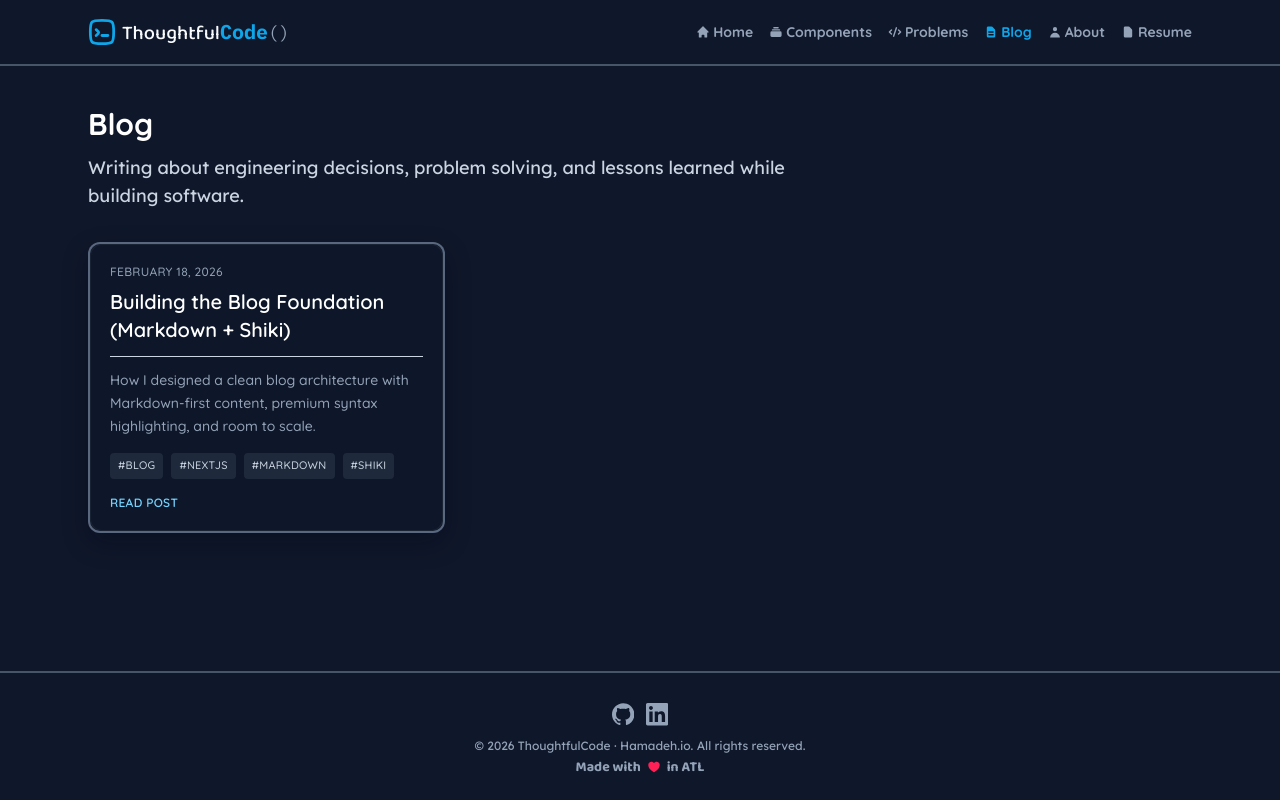
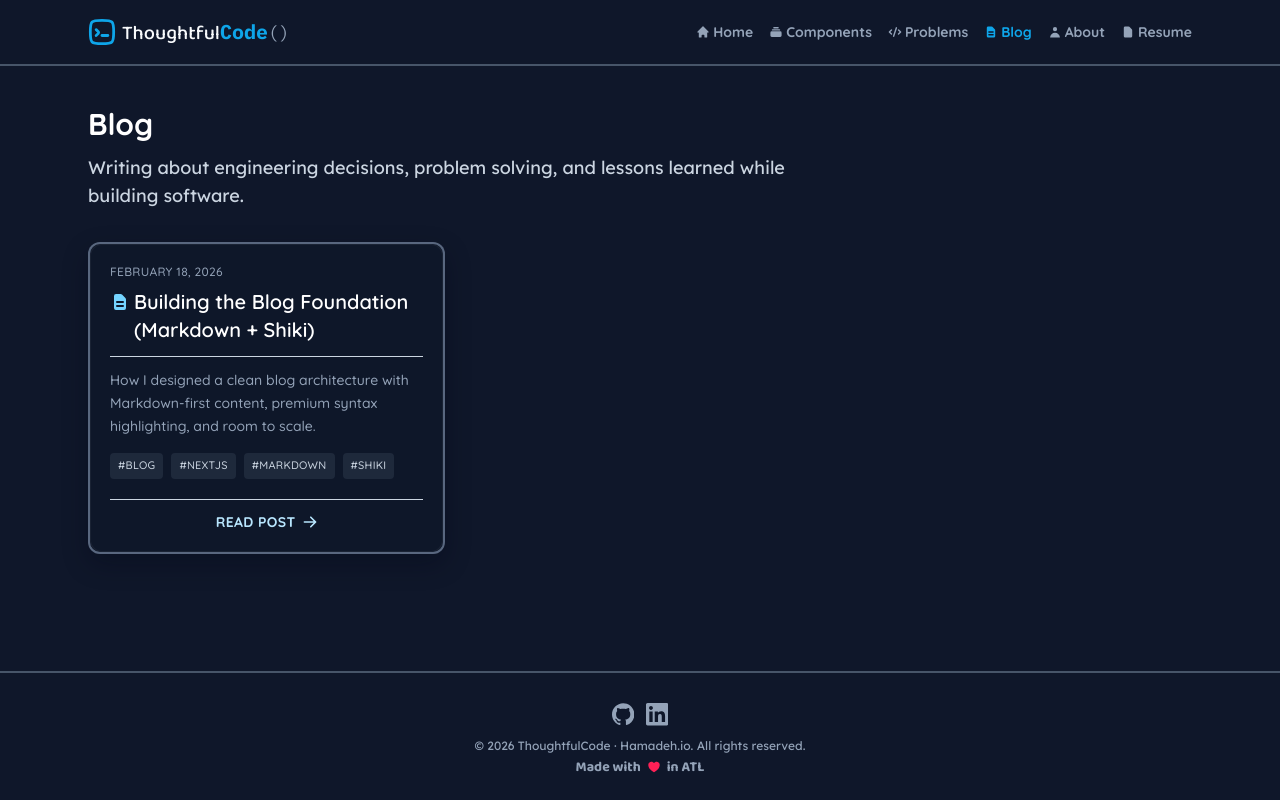
Before and after one commit to masomh-personal/hamadeh-io, a Next.js app: page /blog in a window 1280 px wide. Built offline with nearby package versions, Linux system fonts and the light colour scheme; a web font is replaced by a local one.

Commit message:
style: enhance BlogPostCard with icon integration and improved layout
- Add document icon to BlogPostCard title for better visual context.
- Update "Read Post" section to include an arrow icon, enhancing user interaction.
- Refine layout with flexbox for improved alignment and spacing.

```diff
--- a/components/blog/BlogPostCard.tsx
+++ b/components/blog/BlogPostCard.tsx
@@ -1,4 +1,5 @@
 import Link from "next/link";
+import { HiArrowRight, HiDocumentText } from "react-icons/hi";
 import { formatPublishedDate } from "@/lib/date";
 import type { BlogPost } from "@/lib/mdx";
 
@@ -23,8 +24,11 @@ export function BlogPostCard({ post }: BlogPostCardProps): React.ReactElement {
                 ) : null}
             </div>
 
-            <h2 className="font-heading mt-2 text-xl font-semibold text-white">
-                {post.title}
+            <h2 className="font-heading mt-2 flex items-start gap-1 text-xl font-semibold text-white">
+                <span className="mt-1 shrink-0 text-sky-300 [&_svg]:h-5 [&_svg]:w-5">
+                    <HiDocumentText aria-hidden="true" />
+                </span>
+                <span>{post.title}</span>
             </h2>
 
             <div className="my-3 border-b border-surface-outline/80" />
@@ -46,9 +50,12 @@ export function BlogPostCard({ post }: BlogPostCardProps): React.ReactElement {
                 </div>
             ) : null}
 
-            <p className="mt-4 text-xs font-semibold uppercase tracking-wide text-sky-300">
-                Read post
-            </p>
+            <div className="mt-5 flex justify-center border-t border-surface-outline/70 pt-3">
+                <span className="inline-flex items-center gap-1.5 text-sm font-bold uppercase tracking-wide text-sky-200">
+                    Read Post
+                    <HiArrowRight className="h-4 w-4" aria-hidden="true" />
+                </span>
+            </div>
         </Link>
     );
 }
```
